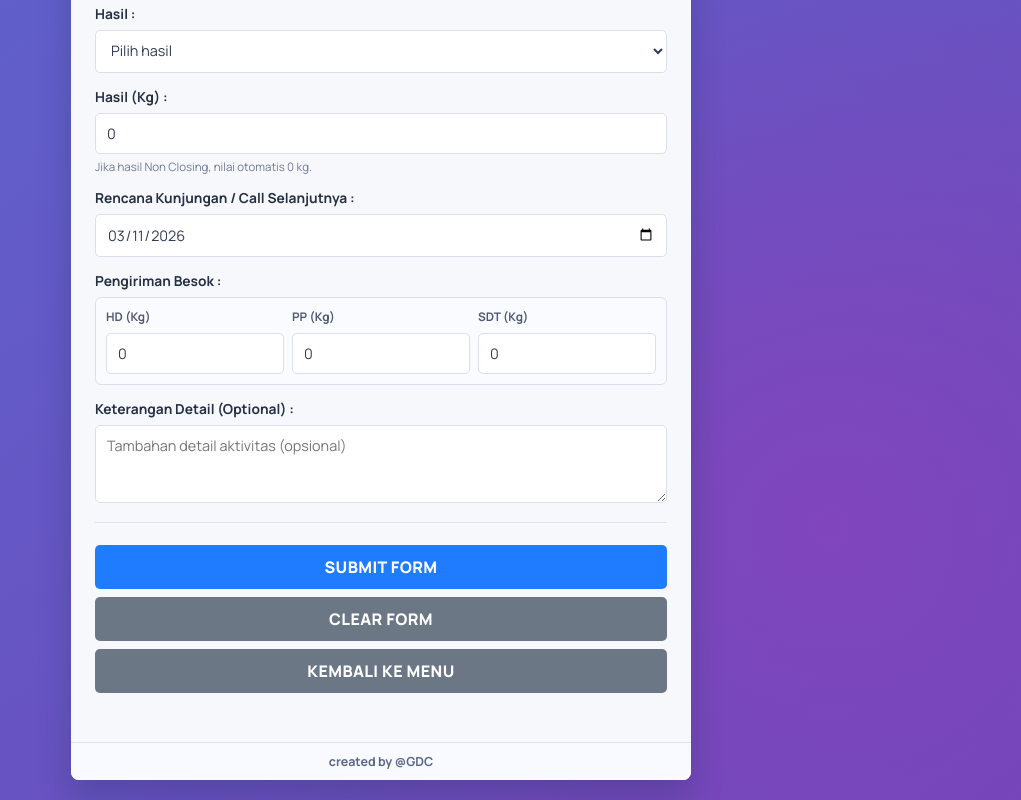
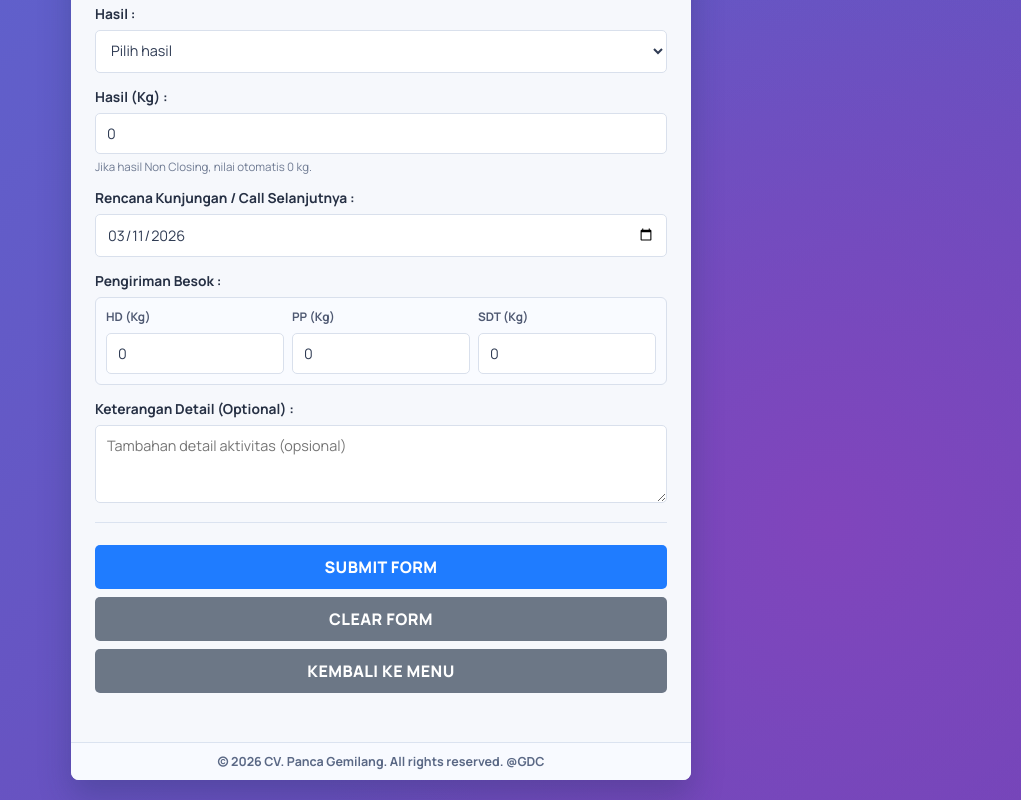
Before and after one commit to dmstask-work/GDC-FORM, a website: page form_aktivitas.html in a window 1280 px wide. Shown: the part 1026-1826 px from the top of the page, without its empty margins (259-1280 px from the left). Drawn offline with nearby package versions, Linux system fonts and the light colour scheme; no server answers.

Commit message:
Update footer text with copyright information

```diff
--- a/form_aktivitas.html
+++ b/form_aktivitas.html
@@ -138,7 +138,7 @@
 			<p id="activityStatus" class="status" aria-live="polite"></p>
 		</form>
 
-		<footer class="form-footer">created by @GDC</footer>
+		<footer class="form-footer">© 2026 CV. Panca Gemilang. All rights reserved. @GDC</footer>
 	</main>
 
 	<div id="successModalAktivitas" class="success-modal" hidden>
```
